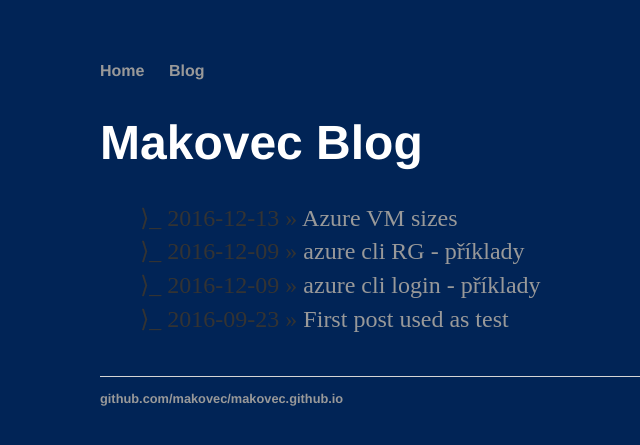
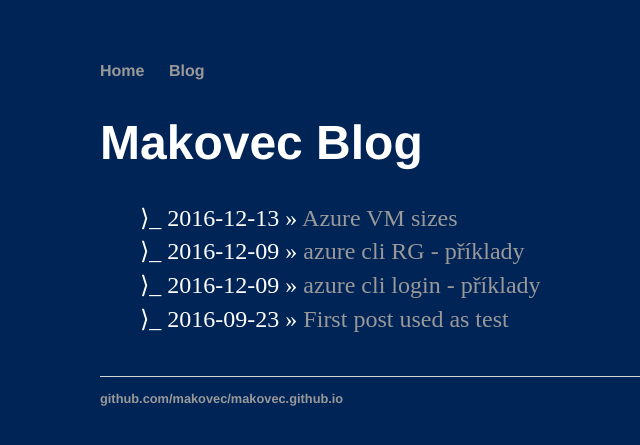
Before and after one commit to Makovec/makovec.github.io, a Jekyll site: the page built from blog/index.html, in a window 1280 px wide. Shown: the top 445 px of the page, without its empty margins (92-732 px from the left). Built offline with Jekyll 4.4.1, drawn with Linux system fonts in a browser that asks for light colours.

Commit message:
li color

```diff
--- a/css/main.css
+++ b/css/main.css
@@ -18,7 +18,7 @@ footer { border-top: 1px solid #d5d5d5; font-size: .8em; }
 
 /* Blog */
 ul.posts { margin: 20px auto 40px; font-size: 1.5em; }
-ul.posts li { list-style: none; }
+ul.posts li { list-style: none; color: #ffffff; }
 
 /* CV */
 .cv { margin: 0px 0px 60px; }
```
